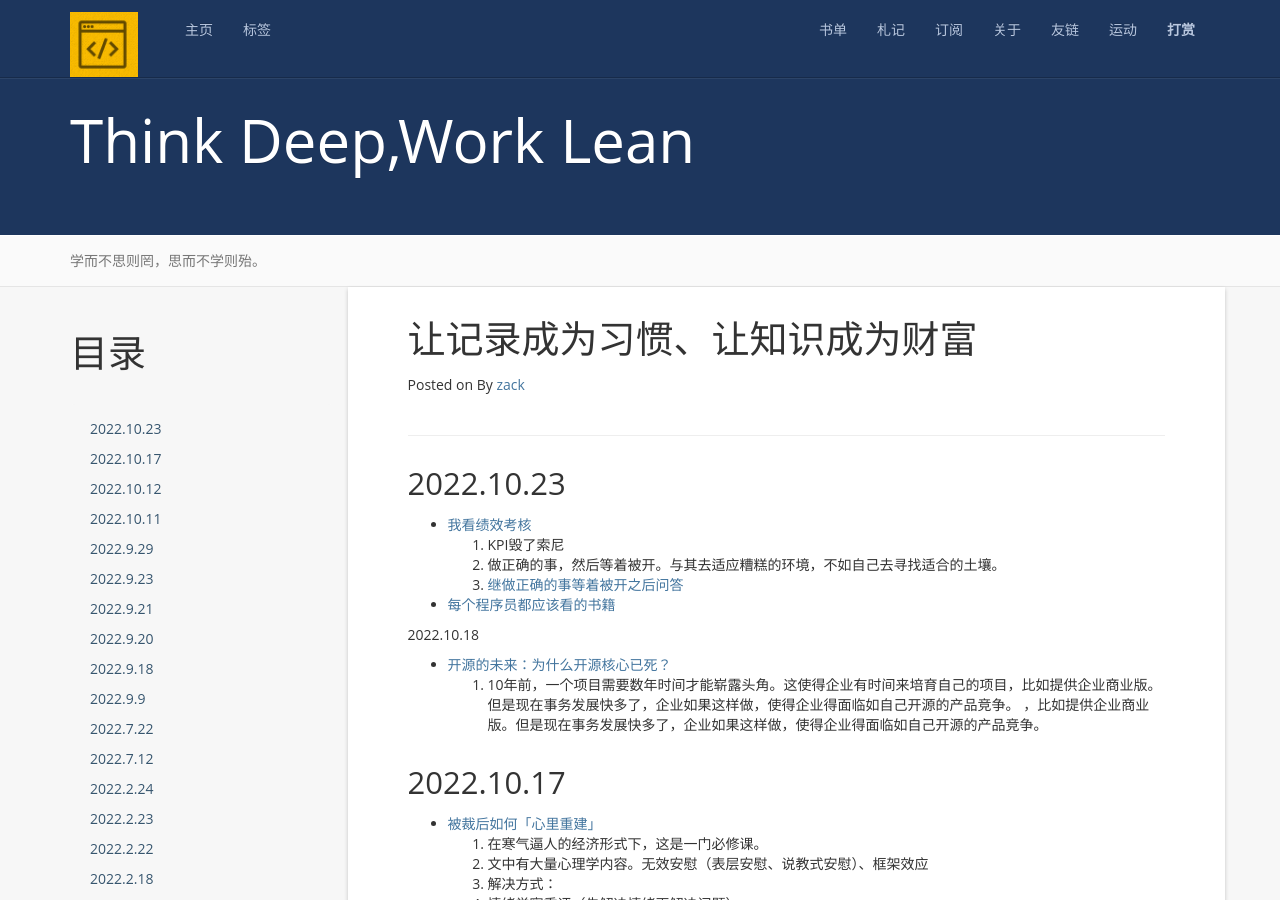
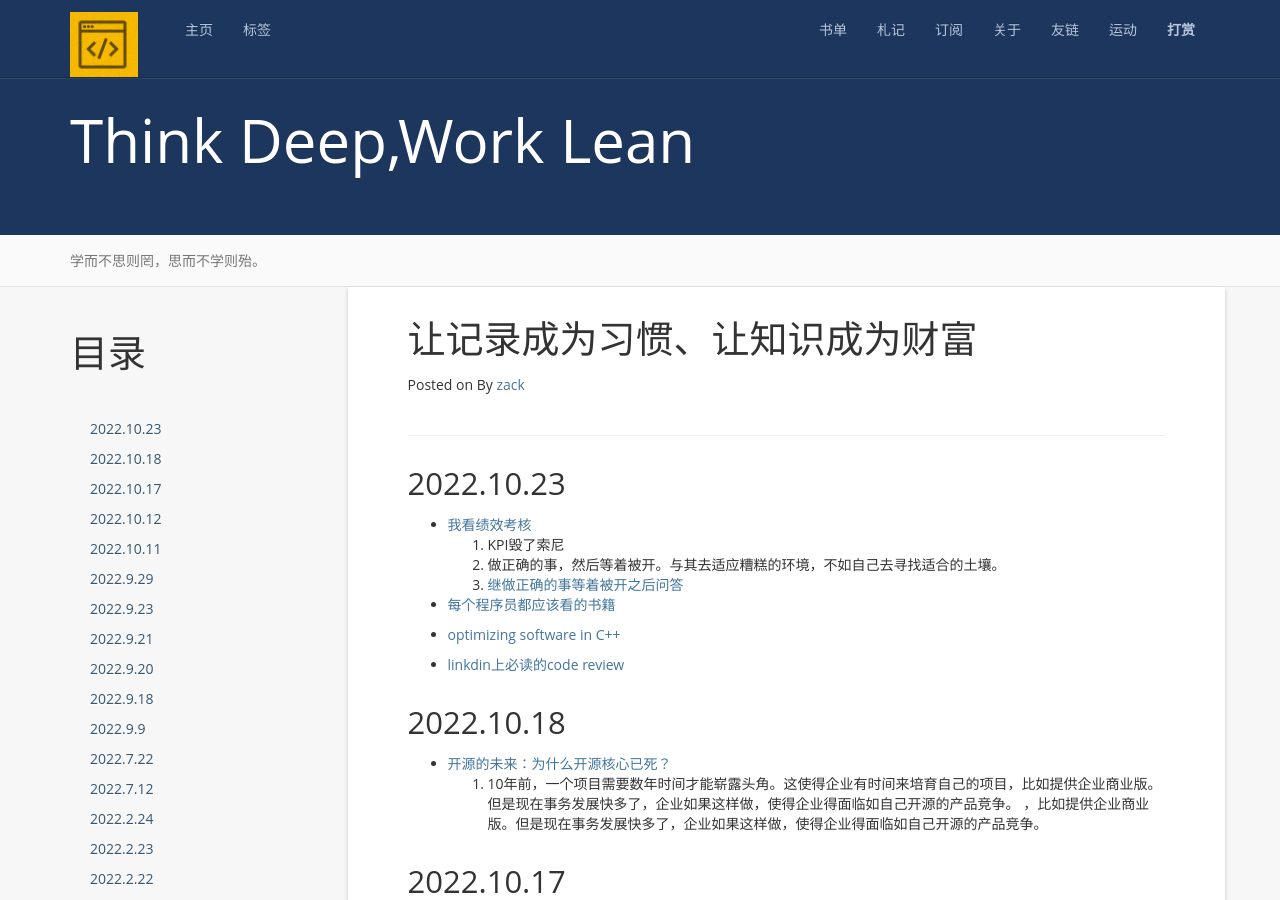
Before and after one commit to zackzhangkai/zackzhangkai.github.io, a Jekyll site: the page built from note.md, in a window 1280 px wide and 900 px high. Built offline with Jekyll 4.4.1, drawn with Linux system fonts in a browser that asks for light colours; nearby versions of some CDN libraries; a script that is not in the unit is left out; comment, search, counter and statistics services are not loaded.

Commit message:
add
Signed-off-by: 张凯 <zackzhangkai@gmail.com>

```diff
--- a/note.md
+++ b/note.md
@@ -19,8 +19,12 @@ permalink: /note/
 
 + [每个程序员都应该看的书籍](https://stackoverflow.com/questions/1711/what-is-the-single-most-influential-book-every-programmer-should-read)
 
++ [optimizing software in C++](https://www.agner.org/optimize/optimizing_cpp.pdf)
+
++ [linkdin上必读的code review](https://thenewstack.io/linkedin-code-review/)
 
 2022.10.18
+----------------
 + [ 开源的未来：为什么开源核心已死？](https://www.infoq.cn/article/eQRGLjAzl3mjhhwPTE14)
   1. 10年前，一个项目需要数年时间才能崭露头角。这使得企业有时间来培育自己的项目，比如提供企业商业版。但是现在事务发展快多了，企业如果这样做，使得企业得面临如自己开源的产品竞争。
 ，比如提供企业商业版。但是现在事务发展快多了，企业如果这样做，使得企业得面临如自己开源的产品竞争。
```
